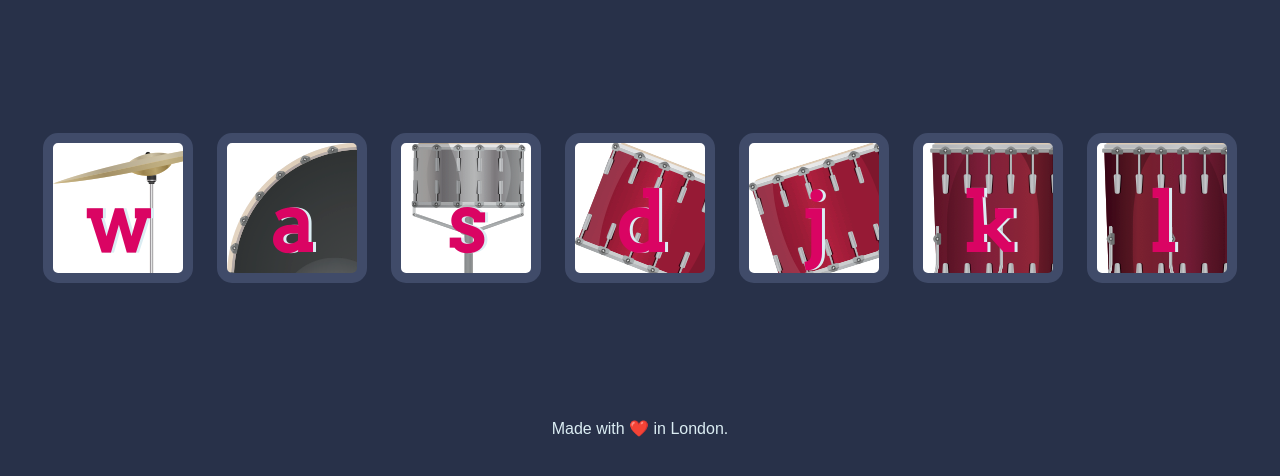
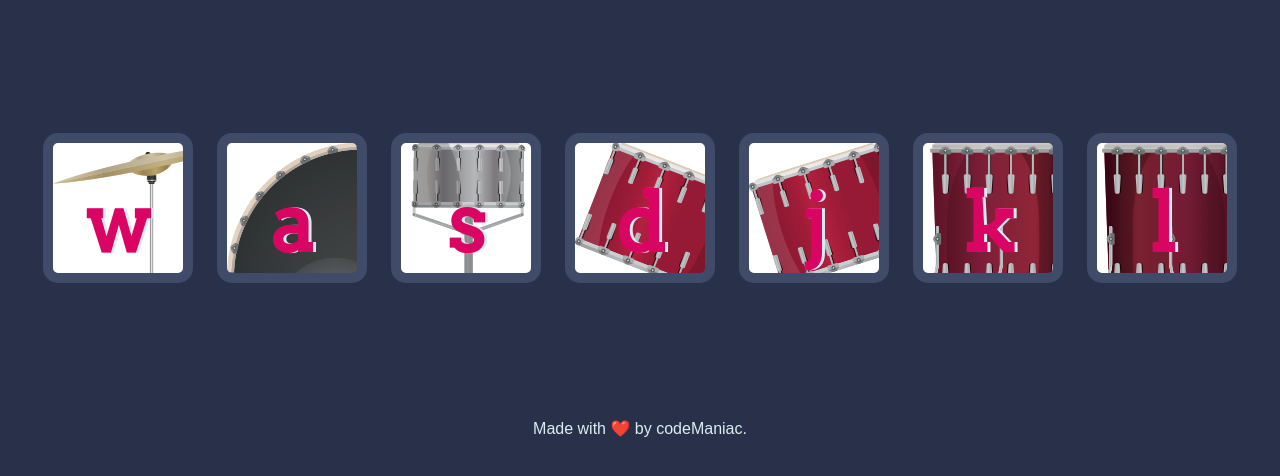
Before and after one commit to Code-Maniac-Rza/Drum-Kit, a plain HTML site: page index.html in a window 1280 px wide. Shown: the part 156-632 px from the top of the page. Drawn offline with Linux system fonts and the light colour scheme.

Commit message:
change in index

```diff
--- a/index.html
+++ b/index.html
@@ -23,7 +23,7 @@
 
 
   <footer>
-    Made with ❤️ in London.
+    Made with ❤️ by codeManiac.
   </footer>
   <script src="index.js"></script>
 </body>
```
